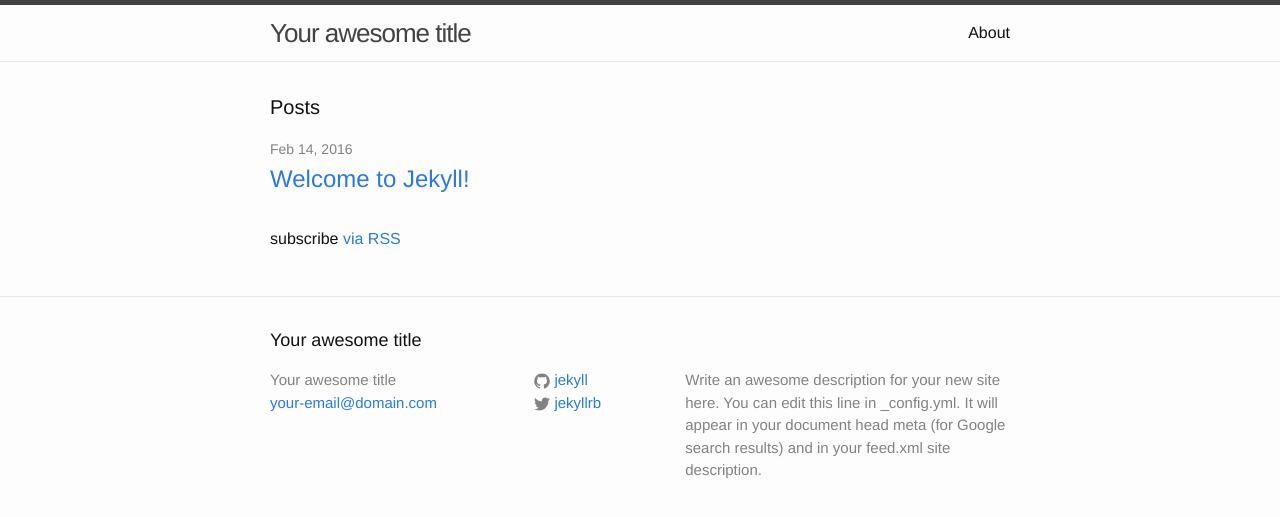
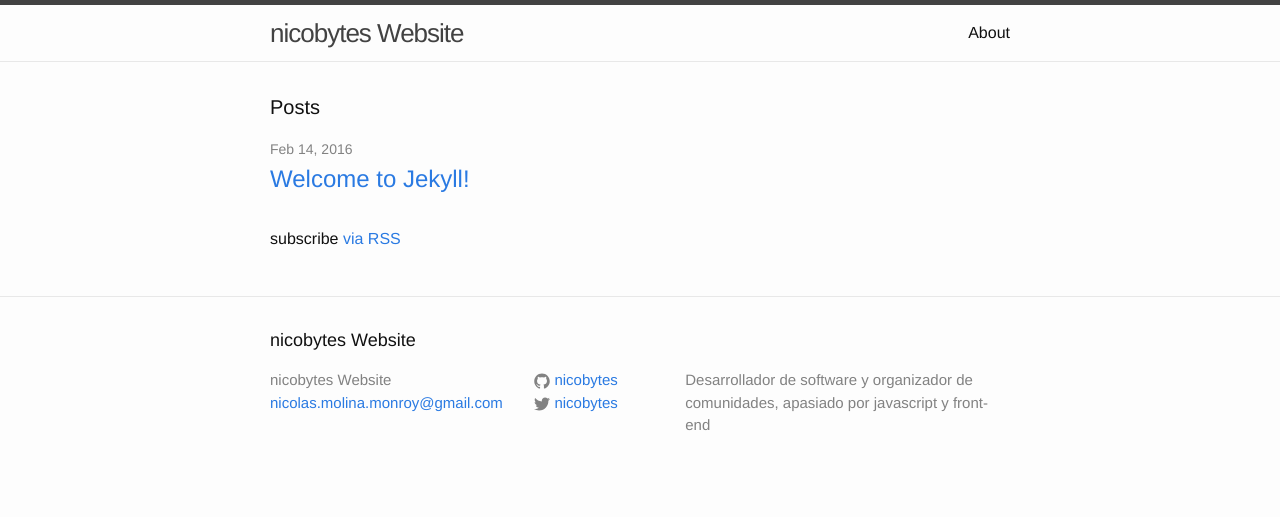
Before and after one commit to nicobytes/nicobytes-site, a Jekyll site: the page built from index.html, in a window 1280 px wide. Shown: the top 517 px of the page. Built offline with Jekyll 4.4.1, drawn with Linux system fonts in a browser that asks for light colours.

Commit message:
Config settings for site

```diff
--- a/_config.yml
+++ b/_config.yml
@@ -6,16 +6,26 @@
 # 'jekyll serve'. If you change this file, please restart the server process.
 
 # Site settings
-title: Your awesome title
-email: your-email@domain.com
+title: nicobytes Website
+email: nicolas.molina.monroy@gmail.com
 description: > # this means to ignore newlines until "baseurl:"
-  Write an awesome description for your new site here. You can edit this
-  line in _config.yml. It will appear in your document head meta (for
-  Google search results) and in your feed.xml site description.
+  Desarrollador de software y organizador de comunidades, apasiado por javascript y front-end
 baseurl: "" # the subpath of your site, e.g. /blog
-url: "http://yourdomain.com" # the base hostname & protocol for your site
-twitter_username: jekyllrb
-github_username:  jekyll
+url: "http://nicobytes.com" # the base hostname & protocol for your site
+twitter_username: nicobytes
+github_username:  nicobytes
+
+permalink: /:categories/:title
+
+links:
+  - title: about
+    url: /about
+  - title: work
+    url: /work
+  - title: articles
+    url: /articles
+  - title: hire-me
+    url: /hire-me
 
 # Build settings
 markdown: kramdown
```
